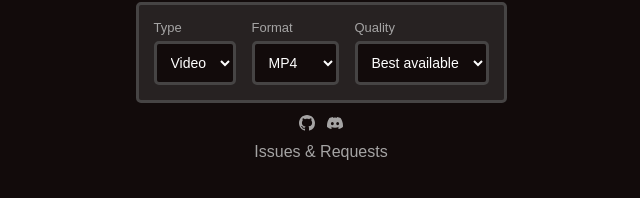
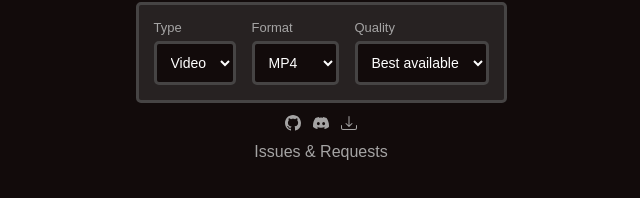
Before and after one commit to FlamrXD/DownLOL, a website: page public/index.html in a window 1280 px wide. Shown: the part 336-534 px from the top of the page, 319-959 px from the left. Drawn offline with Linux system fonts and the light colour scheme; a web font is replaced by a local one.

Commit message:
Add download icon

```diff
--- a/public/index.html
+++ b/public/index.html
@@ -51,6 +51,10 @@
                         <path
                             d="M13.545 2.907a13.2 13.2 0 0 0-3.257-1.011.05.05 0 0 0-.052.025c-.141.25-.297.577-.406.833a12.2 12.2 0 0 0-3.658 0 8 8 0 0 0-.412-.833.05.05 0 0 0-.052-.025c-1.125.194-2.22.534-3.257 1.011a.04.04 0 0 0-.021.018C.356 6.024-.213 9.047.066 12.032q.003.022.021.037a13.3 13.3 0 0 0 3.995 2.02.05.05 0 0 0 .056-.019q.463-.63.818-1.329a.05.05 0 0 0-.01-.059l-.018-.011a9 9 0 0 1-1.248-.595.05.05 0 0 1-.02-.066l.015-.019q.127-.095.248-.195a.05.05 0 0 1 .051-.007c2.619 1.196 5.454 1.196 8.041 0a.05.05 0 0 1 .053.007q.121.1.248.195a.05.05 0 0 1-.004.085 8 8 0 0 1-1.249.594.05.05 0 0 0-.03.03.05.05 0 0 0 .003.041c.24.465.515.909.817 1.329a.05.05 0 0 0 .056.019 13.2 13.2 0 0 0 4.001-2.02.05.05 0 0 0 .021-.037c.334-3.451-.559-6.449-2.366-9.106a.03.03 0 0 0-.02-.019m-8.198 7.307c-.789 0-1.438-.724-1.438-1.612s.637-1.613 1.438-1.613c.807 0 1.45.73 1.438 1.613 0 .888-.637 1.612-1.438 1.612m5.316 0c-.788 0-1.438-.724-1.438-1.612s.637-1.613 1.438-1.613c.807 0 1.451.73 1.438 1.613 0 .888-.631 1.612-1.438 1.612" />
                     </svg></a>
+                    <a href="https://github.com/FlamrXD/DownLOL/releases/latest"><svg xmlns="http://www.w3.org/2000/svg" width="16" height="16" fill="currentColor" class="bi bi-download" viewBox="0 0 16 16">
+  <path d="M.5 9.9a.5.5 0 0 1 .5.5v2.5a1 1 0 0 0 1 1h12a1 1 0 0 0 1-1v-2.5a.5.5 0 0 1 1 0v2.5a2 2 0 0 1-2 2H2a2 2 0 0 1-2-2v-2.5a.5.5 0 0 1 .5-.5"/>
+  <path d="M7.646 11.854a.5.5 0 0 0 .708 0l3-3a.5.5 0 0 0-.708-.708L8.5 10.293V1.5a.5.5 0 0 0-1 0v8.793L5.354 8.146a.5.5 0 1 0-.708.708z"/>
+</svg></a>
             </div>
             <div class="socials2">
                 <a class="github-button" href="https://github.com/FlamrXD/DownLOL/issues"
```
